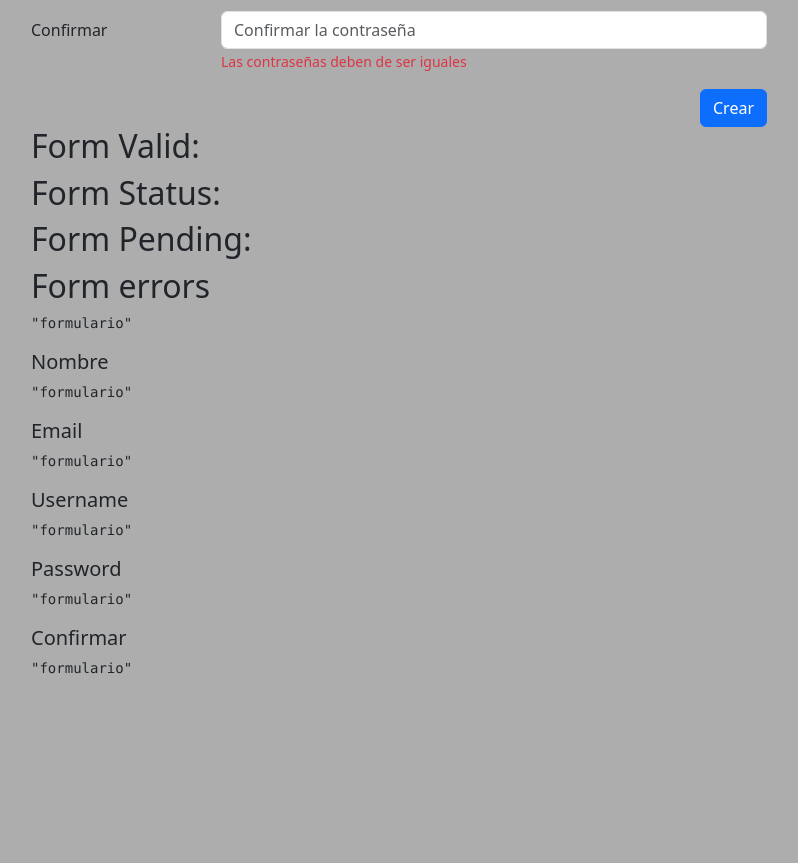
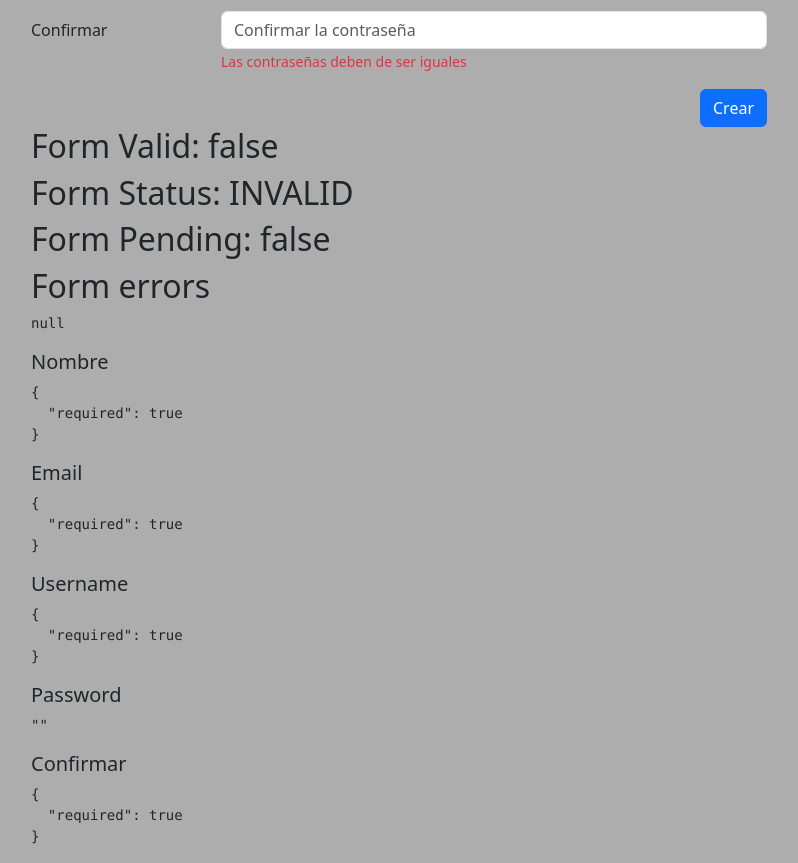
Before and after one commit to Chrisxavix/FormApp, an Angular app: page /auth/sign-up in a window 1280 px wide. Shown: the part 420-1283 px from the top of the page, without its empty margins (51-849 px from the left). Before the commit the page ends 1115 px from the top, so only its background shows below. Built offline with nearby package versions, Linux system fonts and the light colour scheme.

Commit message:
FormApp - validate sincrono forms

```diff
--- a/src/app/auth/auth.module.ts
+++ b/src/app/auth/auth.module.ts
@@ -2,6 +2,7 @@
 import { CommonModule } from '@angular/common';
 
 import { AuthRoutingModule } from './auth-routing.module';
+import { ReactiveFormsModule } from '@angular/forms';
 
 import { RegisterPageComponent } from './pages/register-page/register-page.component';
 
@@ -11,7 +12,8 @@
   ],
   imports: [
     CommonModule,
-    AuthRoutingModule
+    AuthRoutingModule,
+    ReactiveFormsModule,
   ]
 })
 export class AuthModule { }
--- a/src/app/auth/pages/register-page/register-page.component.html
+++ b/src/app/auth/pages/register-page/register-page.component.html
@@ -3,15 +3,16 @@
 
 <div class="row">
     <div class="col">
-      <form autocomplete="off">
+      <form autocomplete="off" [formGroup]="myForm" (ngSubmit)="onSubmit()">
         <!-- Nombre -->
         <div class="row mb-3">
           <label class="col-sm-3 col-form-label">Nombre</label>
           <div class="col-sm-9">
-                <input type="text"
+            <input
+              type="text"
               class="form-control"
-                       placeholder="Nombre del usuario">
-
+              placeholder="Nombre del usuario"
+              formControlName="name">
             <span class="form-text text-danger">
                 Debe de ser en formato de nombre y apellido
             </span>
@@ -22,9 +23,11 @@
         <div class="row mb-3">
           <label class="col-sm-3 col-form-label">Email</label>
           <div class="col-sm-9">
-                <input type="email"
+            <input
+              type="email"
               class="form-control"
-                       placeholder="Email del usuario">
+              placeholder="Email del usuario"
+              formControlName="email">
             <span class="form-text text-danger">
               mensaje de error del email
             </span>
@@ -35,9 +38,11 @@
         <div class="row mb-3">
           <label class="col-sm-3 col-form-label">Username</label>
           <div class="col-sm-9">
-                <input type="text"
+            <input
+              type="text"
               class="form-control"
-                       placeholder="Nombre código del usuario">
+              placeholder="Nombre código del usuario"
+              formControlName="username">
             <span class="form-text text-danger">
               El username no puede ser Strider
             </span>
@@ -48,10 +53,11 @@
         <div class="row mb-3">
           <label class="col-sm-3 col-form-label">Password</label>
           <div class="col-sm-9">
-                <input type="password"
+            <input
+              type="password"
               class="form-control"
-                       placeholder="Password de su cuenta">
-
+              placeholder="Password de su cuenta"
+              formControlName="password">
             <span class="form-text text-danger">
               La contraseña debe de ser mayor de 6 caracteres.
             </span>
@@ -62,20 +68,21 @@
         <div class="row mb-3">
           <label class="col-sm-3 col-form-label">Confirmar</label>
           <div class="col-sm-9">
-                <input type="password"
+            <input
+              type="password"
               class="form-control"
-                       placeholder="Confirmar la contraseña">
-
+              placeholder="Confirmar la contraseña"
+              formControlName="password2">
               <span class="form-text text-danger">
                 Las contraseñas deben de ser iguales
               </span>
           </div>
         </div>
 
-
         <div class="row">
             <div class="col">
-                <button class="btn btn-primary float-end"
+              <button
+                class="btn btn-primary float-end"
                 type="submit">
                   Crear
               </button>
@@ -86,24 +93,24 @@
 </div>
 
 
-<h2>Form Valid: </h2>
-<h2>Form Status: </h2>
-<h2>Form Pending: </h2>
+<h2>Form Valid: {{ myForm.valid }} </h2>
+<h2>Form Status: {{ myForm.status }} </h2>
+<h2>Form Pending: {{ myForm.pending }} </h2>
 <h2>Form errors</h2>
-<pre>{{ 'formulario' | json }}</pre>
+<pre>{{ myForm.errors | json }}</pre>
 
 <h5>Nombre</h5>
-<pre>{{ 'formulario' | json }}</pre>
+<pre>{{ myForm.controls['name'].errors | json }}</pre>
 
 <h5>Email</h5>
-<pre>{{ 'formulario' | json }}</pre>
+<pre>{{ myForm.controls['email'].errors | json }}</pre>
 
 <h5>Username</h5>
-<pre>{{ 'formulario' | json }}</pre>
+<pre>{{ myForm.controls['username'].errors | json }}</pre>
 
 
 <h5>Password</h5>
-<pre>{{ 'formulario' | json }}</pre>
+<pre>{{ myForm.value.password | json }}</pre>
 
 <h5>Confirmar</h5>
-<pre>{{ 'formulario' | json }}</pre>
+<pre>{{ myForm.controls['password2'].errors| json }}</pre>
--- a/src/app/auth/pages/register-page/register-page.component.ts
+++ b/src/app/auth/pages/register-page/register-page.component.ts
@@ -1,4 +1,6 @@
 import { Component } from '@angular/core';
+import { FormBuilder, FormGroup, Validators } from '@angular/forms';
+import { cantBeStrider } from '../../../shared/validators/validators';
 
 @Component({
   selector: 'app-register-page',
@@ -7,4 +9,30 @@
 })
 export class RegisterPageComponent {
 
+  constructor(
+    private fb: FormBuilder
+  ) {
+
+  }
+
+  /* si es síncrono se manda en el mismo array:
+    username: ["", [Validators.required, cantBeStrider]],
+  */
+  public myForm: FormGroup = this.fb.group({
+    name: ["", [Validators.required]],
+    email: ["", [Validators.required]],
+    username: ["", [Validators.required, cantBeStrider]],
+    password: ["", [Validators.required, Validators.minLength(6)]],
+    password2: ["", [Validators.required]],
+  })
+
+  onSubmit(): void {
+    if(this.myForm.invalid) {
+      console.log("Form inválido");
+      this.myForm.markAllAsTouched();
+      return;
+    }
+    console.log("Form inválido", this.myForm.value);
+  }
+
 }
--- /dev/null
+++ b/src/app/shared/validators/validators.ts
@@ -0,0 +1,11 @@
+import { FormControl } from "@angular/forms";
+
+export const cantBeStrider = ( control: FormControl ) => {
+  const value: string = control.value.trim().toLowerCase();
+  if(value == "strider") {
+    return {
+      noStrider: true
+    }
+  }
+  return null;
+}
```
Lines whose indentation alone changed are shown as unchanged.
